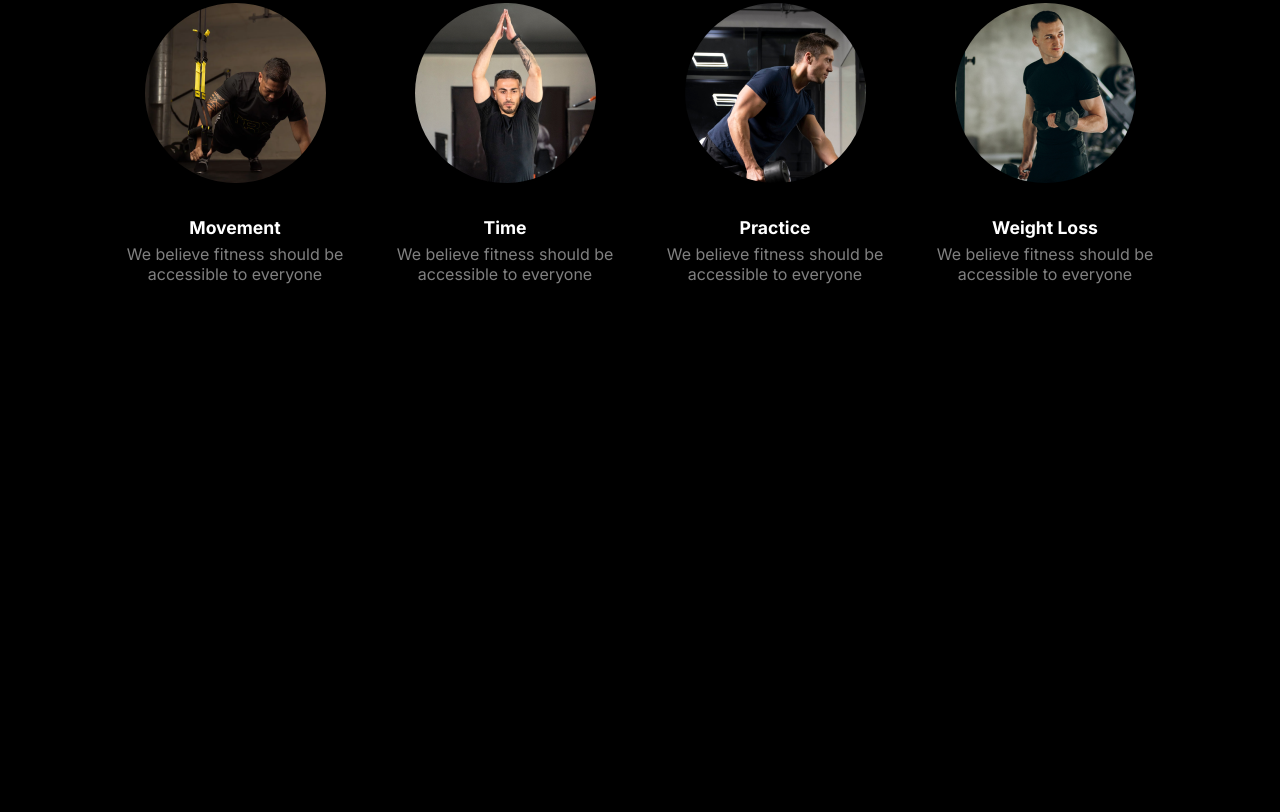
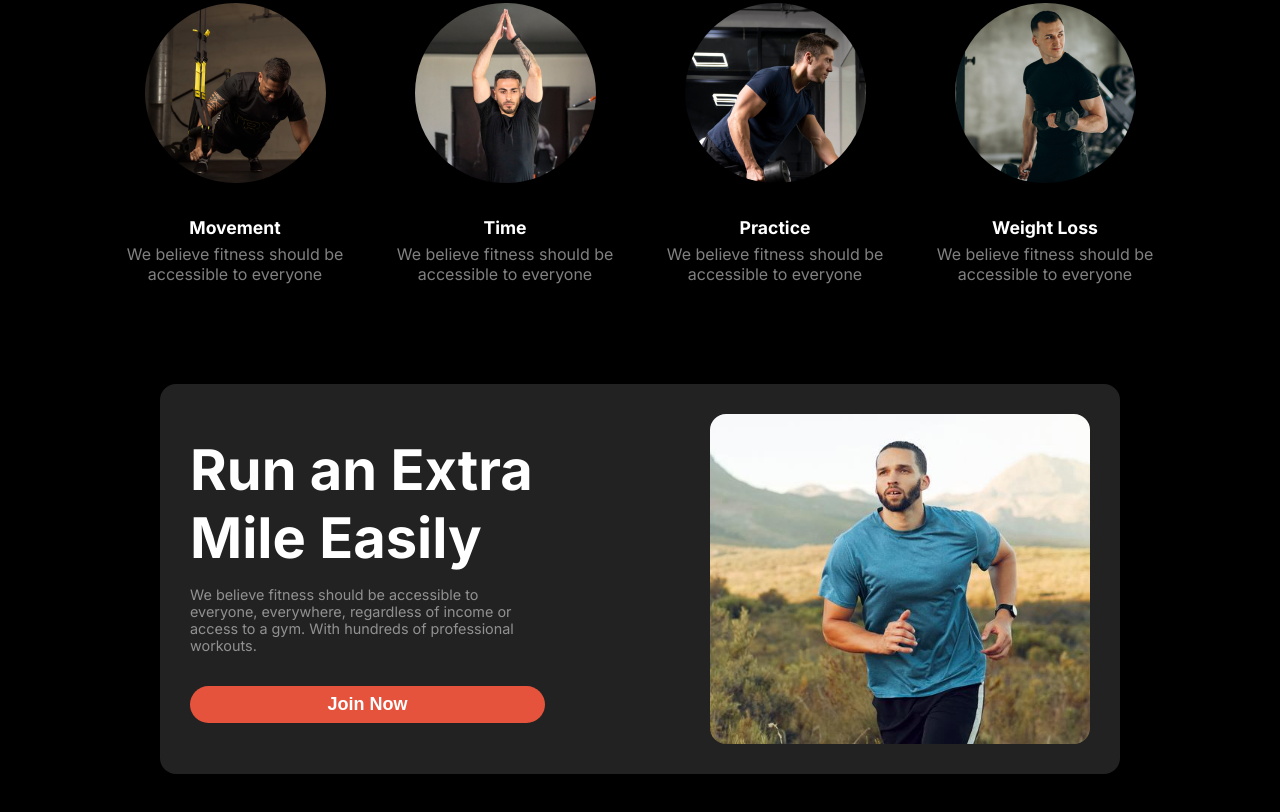
Before and after one commit to MishkatMukit/versatile-fitness-club, a plain HTML site: page index.html in a window 1280 px wide. Shown: the part 1070-1882 px from the top of the page. Before the commit the page ends 1454 px from the top, so only its background shows below. Drawn offline with Linux system fonts and the light colour scheme; a web font is replaced by a local one.

Commit message:
extra mile added with responsiveness

```diff
--- a/index.html
+++ b/index.html
@@ -102,6 +102,24 @@
                 </div>
             </div>
         </section>
+        <section class="extra-mile">
+            <div class="container">
+                <div class="extra-mile-card">
+                    <div class="extra-mile-content">
+                        <h3 class="section-title">
+                            Run an Extra
+                            Mile Easily
+                        </h3>
+                        <p class="section-description">
+                            We believe fitness should be accessible to everyone, everywhere, regardless of income or
+                            access to a gym. With hundreds of professional workouts.
+                        </p>
+                        <button class="primary-button">Join Now</button>
+                    </div>
+                    <img src="images/run.jpg" alt="">
+                </div>
+            </div>
+        </section>
     </main>
     <footer>
 
--- a/styles/style.css
+++ b/styles/style.css
@@ -216,8 +216,48 @@ main section{
     .habit-card-description{
         color: rgba(255, 255, 255, 0.5);
     }
-/* Responsive media query starts here */
+
+    /* extra mile section starts here */
+    .extra-mile-card{
+        border-radius: 16px;
+        padding: 30px;
+        background-color:rgba(34, 34, 34, 1);
+        display: flex;
+        align-items: center;
+        justify-content: space-between;
+        /* justify-content: center; */
+        gap: 165px;
+    }
+    .extra-mile-card img{
+        border-radius: 16px;
+        width: 380px;
+        height: 330px;
+
+        object-position: 67% 30%;
+        object-fit: none;
+    }
+    .extra-mile-content{
+        display: flex;
+        flex-direction: column;
+        max-width: 45%;
+    }
+    .extra-mile-content .section-title{
+        font-size: 3.5rem;
+    }
+    .extra-mile-content .section-description{
+        margin-bottom: 32px;
+    }
+
+
+
+
+/* Responsive media query starts here ---------------------------------------------------------------*/
+
+
 @media screen and (max-width:576px) {
+    main section{
+        margin-bottom: 50px;
+    }
     .container {
         max-width: 90%;
     }
@@ -236,6 +276,7 @@ main section{
 
     .banner{
         flex-direction: column;
+        margin-bottom: 0px;
     }
 
     .banner-content {
@@ -309,4 +350,20 @@ main section{
     .habit-card-container{
         grid-template-columns: 1fr;
     }
+    .extra-mile-card{
+        flex-direction: column;
+        gap: 30px;
+    }
+    .extra-mile-content{
+        max-width: 100%;
+    }
+    .extra-mile-content .section-title{
+        font-size: 2rem;
+    }
+    .extra-mile-card img{
+        border-radius: 16px;
+        width: 280px;
+        height: 170px;
+        object-fit: cover;
+    }
 }
```
